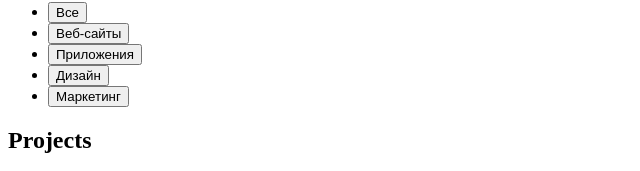
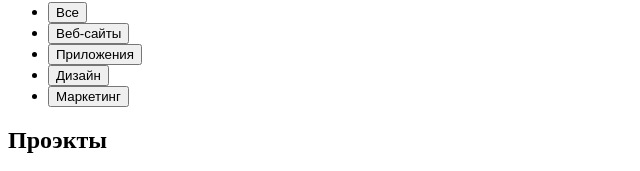
Before and after one commit to Tiomasik/goit-markup-hw-02, a plain HTML site: page portfolio.html in a window 1280 px wide. Shown: the part 226-397 px from the top of the page, 0-640 px from the left. Drawn offline with Linux system fonts and the light colour scheme.

```diff
--- a/portfolio.html
+++ b/portfolio.html
@@ -35,7 +35,7 @@
             </ul>
         </section>
         <section>
-            <h2>Projects</h2>
+            <h2>Проэкты</h2>
             <ul>
                 <li>
                     <img src="./images/tehnokrak.jpg" alt="screen with people" width="370" height="294">
```
